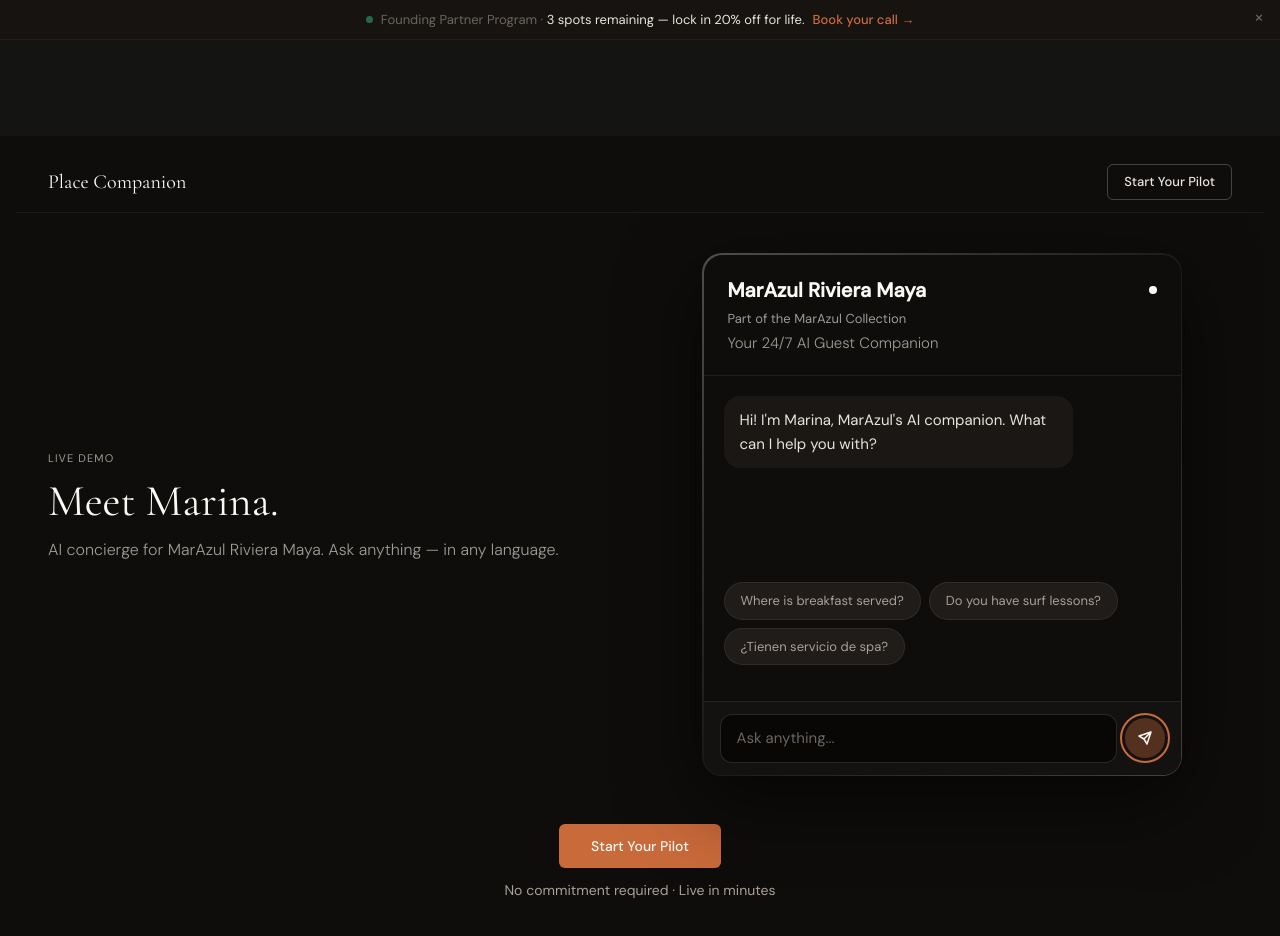
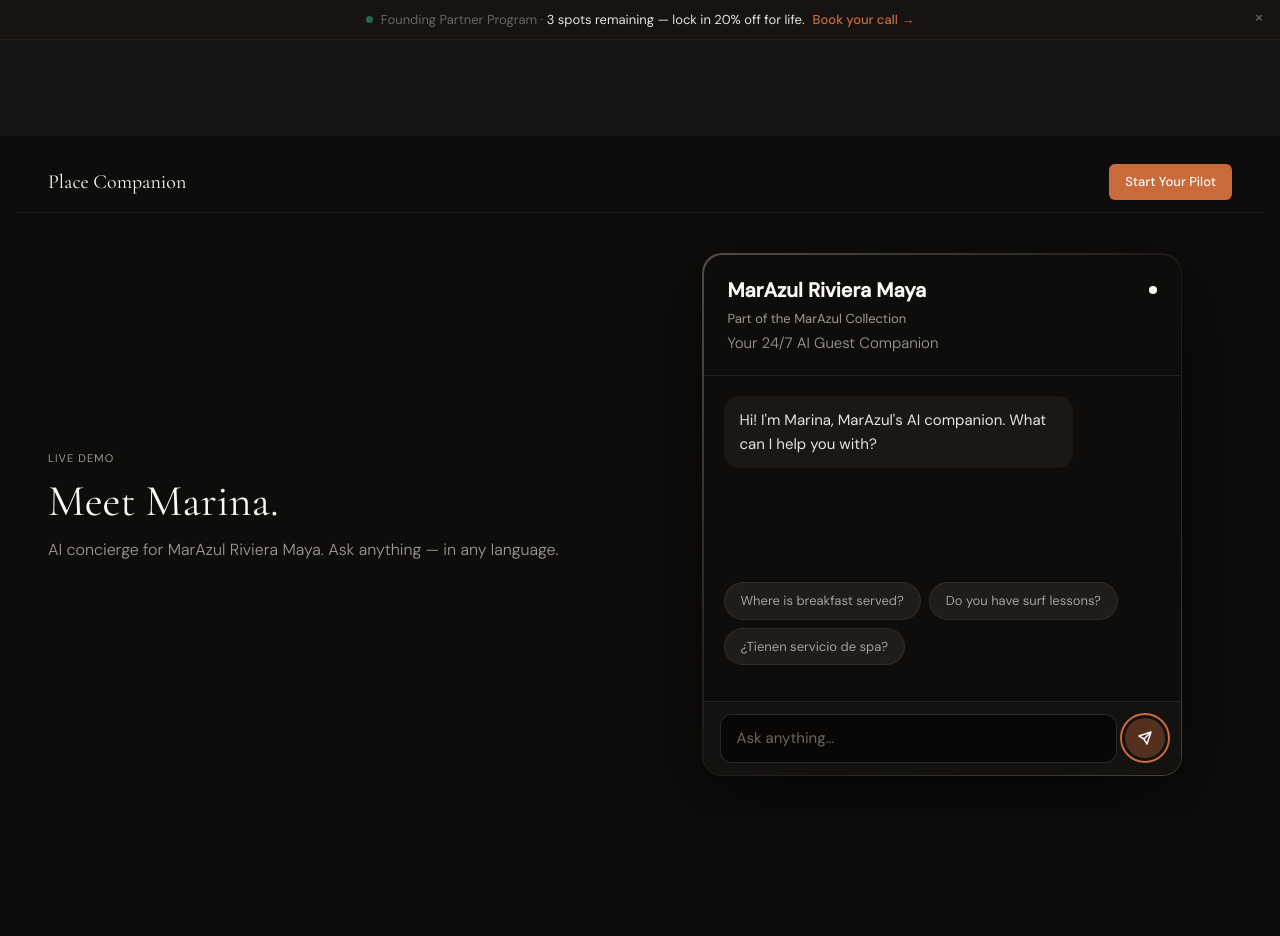
Before and after one commit to eduardovertiz-dotcom/placecompanion, a Next.js app: page /demo in a window 1280 px wide. Shown: the top 936 px of the page. Built offline with nearby package versions, Linux system fonts and the light colour scheme.

Commit message:
fix: demo page — orange nav CTA, remove bottom CTA and trust line

```diff
--- a/src/app/demo/page.tsx
+++ b/src/app/demo/page.tsx
@@ -122,7 +122,9 @@
           <Link
             href="/onboarding"
             className="inline-flex items-center font-sans text-[13px] font-medium h-9 px-4 rounded-md transition-colors"
-            style={{ background: 'transparent', border: '1px solid rgba(232,227,220,0.25)', color: '#E8E3DC' }}
+            style={{ background: '#C96A3A', color: '#FAF9F5' }}
+            onMouseEnter={e => { (e.currentTarget as HTMLAnchorElement).style.background = '#D4784A' }}
+            onMouseLeave={e => { (e.currentTarget as HTMLAnchorElement).style.background = '#C96A3A' }}
           >
             {t.demo.createCta}
           </Link>
@@ -194,19 +196,6 @@
               </div>
             </div>
 
-            {/* CTA below chat */}
-            <div className="lg:col-span-2 flex flex-col items-center pt-6">
-              <Link
-                href="/onboarding"
-                className="font-sans text-[14px] font-medium text-[#FAF9F5] bg-[#C96A3A] hover:bg-[#D4784A] h-11 px-8 rounded-md transition-colors inline-flex items-center"
-              >
-                {t.demo.createCta}
-              </Link>
-              <p className="font-sans mt-3" style={{ fontSize: "14px", color: "#A8A099" }}>
-                {t.demo.trialNote}
-              </p>
-            </div>
-
           </div>
         </div>
       </div>
```
